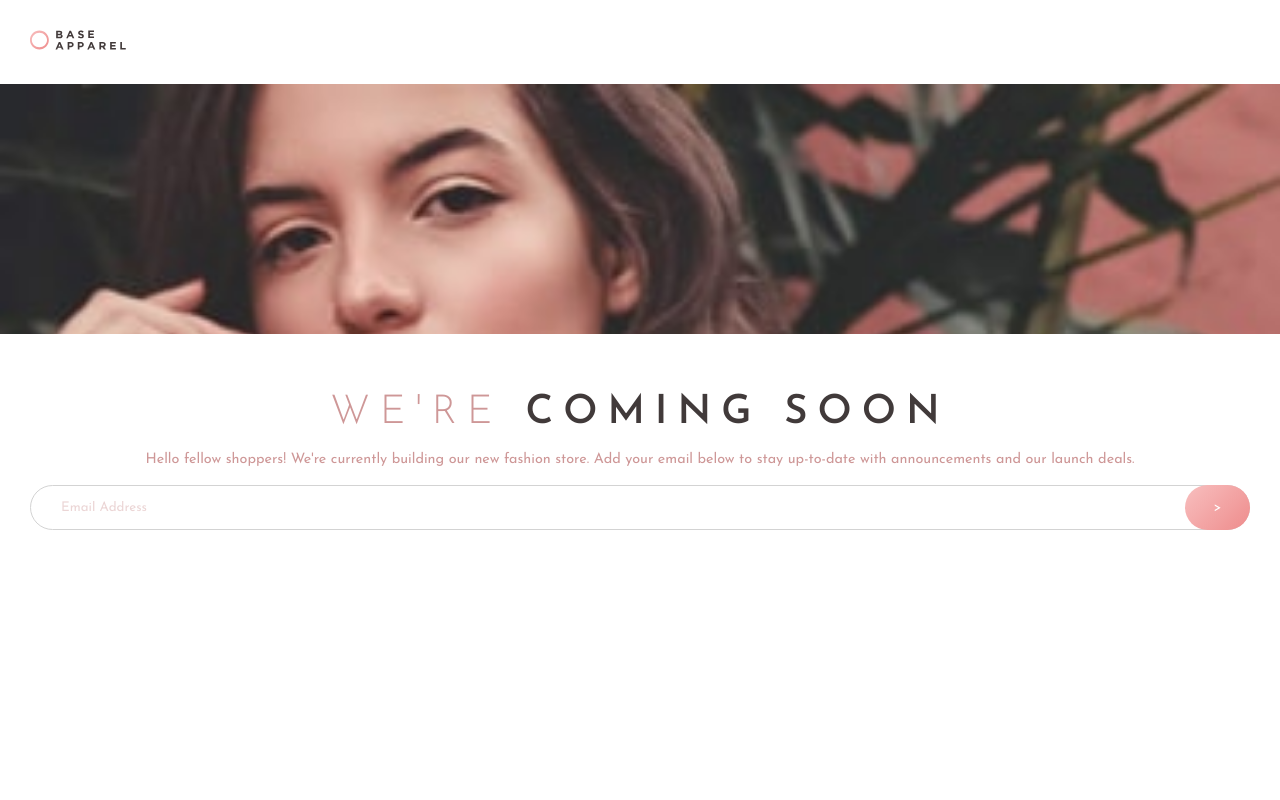
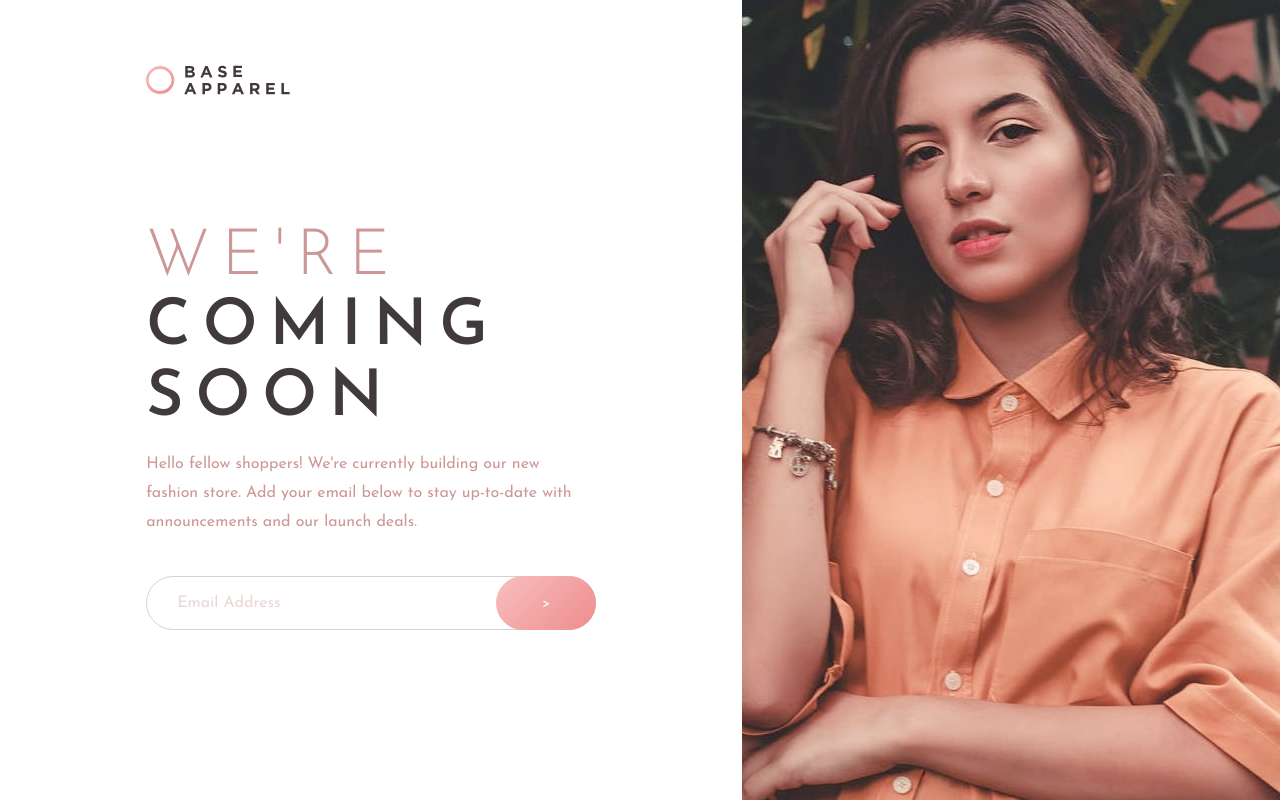
Before and after one commit to dinakonto/base-apparel-coming-soon-page, a website: page index.html in a window 1280 px wide. Drawn offline with Linux system fonts and the light colour scheme.

Commit message:
Responsive layout for larger screen widths

```diff
--- a/styles/sass/styles.sass
+++ b/styles/sass/styles.sass
@@ -20,10 +20,11 @@ $font-base-size: 16px
 body
   margin: 0
   font-size: $font-base-size
+  min-height: 100vh
 h1
   text-transform: uppercase
   font-size: 2.5em
-  letter-spacing: 10px
+  letter-spacing: 12px
   line-height: 1.1
   margin-bottom: 0
 p
@@ -45,7 +46,8 @@ header img
   background: url("../../assets/hero-mobile.jpg") no-repeat
   background-position: top center
   background-size: cover
-  height: 250px
+  min-height: 250px
+  height: 50vw
 .image-area img
   width: 100%
 
@@ -53,12 +55,14 @@ header img
 .main-text-content
   text-align: center
   padding: 30px
+  max-width: 450px
+  margin: 0 auto
 
 // FORM
 form
   position: relative
 input
-  padding: 15px 30px
+  padding: 17px 30px
   border: 1px solid lightgrey
   border-radius: 100px
   width: 100%
@@ -70,9 +74,55 @@ button
   position: absolute
   top: 0
   right: 0
-  height: 45px
+  height: 49px
   width: 65px
   border-radius: 100px
   border: none
   color: white
   background: $col-gradient-bright
+
+/*
+ * RESPONSIVE CHANGES FOR:
+ * Large viewports, over 850px wide
+ */
+@media screen and (min-width: 850px)
+  body
+    display: grid
+    grid-template-columns: 58% 42%
+    grid-template-rows: 150px 1fr
+  h1
+    font-size: 4em
+  p
+    line-height: 1.8
+    font-size: 1em
+  // HEADER
+  header
+    width: 450px
+    margin: 0 auto
+    padding: 65px 0
+  header img
+    height: 30px
+  // IMAGE
+  .image-area
+    background: url("../../assets/hero-desktop.jpg") no-repeat
+    height: 100%
+    background-size: cover
+    background-position: top center
+    grid-row: 1 / span 2
+    grid-column: 2
+  .image-area img
+    height: 100%
+    width: auto
+  // TEXT
+  .main-text-content
+    text-align: left
+    padding: 30px 0
+  //FORM
+  form
+    margin-top: 40px
+  input
+    padding: 18px 30px
+    font-size: 1em
+  button
+    height: 54px
+    width: 100px
```
Also changed, not shown: styles/css/styles.css, 1 other file.
